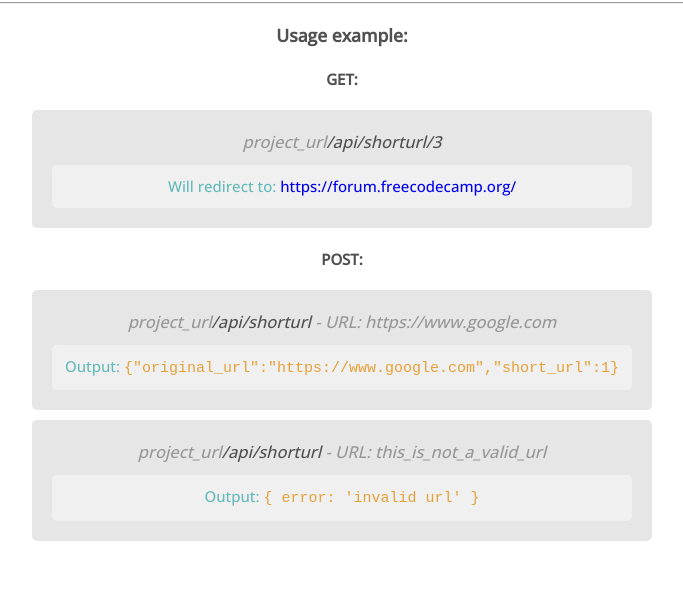
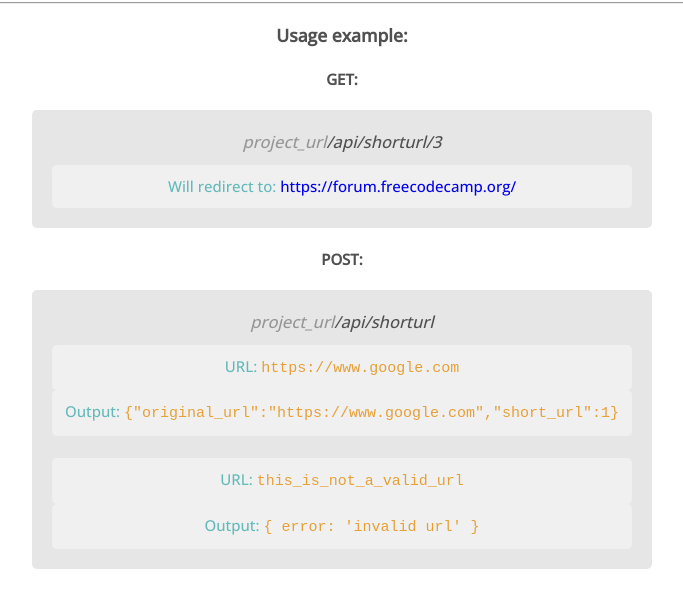
Before and after one commit to iggict/fcc-backend-url-shortener-microservice, a website: page views/index.html in a window 1280 px wide. Shown: the part 83-690 px from the top of the page, without its empty margins (298-981 px from the left). Drawn offline with nearby package versions, Linux system fonts and the light colour scheme; files that its build step writes are made by us from their sources.

Commit message:
index view updated

```diff
--- a/public/style.css
+++ b/public/style.css
@@ -57,18 +57,21 @@ a {
   color: rgb(80, 80, 80);
 }
 
-.output {
+.output,
+.payload {
   background-color: rgb(240, 240, 240);
   border-radius: 5px;
   padding: 10px;
 }
 
-.output p {
+.output p,
+.payload p {
   margin: 0;
   padding: 0;
   color: rgb(100, 185, 185);
 }
 
-.output code {
+.output code,
+.payload code {
   color: rgb(230, 160, 55);
 }
--- a/views/index.html
+++ b/views/index.html
@@ -30,9 +30,12 @@
       </div>
       <h4>POST:</h4>
       <div class="api-example">
-        <div class="end-point">
-          project_url<a href="#">/api/shorturl</a>
-          <span class="post-url"> - URL: https://www.google.com</span>
+        <div class="end-point">project_url<a href="#">/api/shorturl</a></div>
+        <div class="payload">
+          <p>
+            URL:
+            <code>https://www.google.com</code>
+          </p>
         </div>
         <div class="output">
           <p>
@@ -40,11 +43,12 @@
             <code>{"original_url":"https://www.google.com","short_url":1}</code>
           </p>
         </div>
-      </div>
-      <div class="api-example">
-        <div class="end-point">
-          project_url<a href="#">/api/shorturl</a>
-          <span class="post-url"> - URL: this_is_not_a_valid_url</span>
+        <br />
+        <div class="payload">
+          <p>
+            URL:
+            <code>this_is_not_a_valid_url</code>
+          </p>
         </div>
         <div class="output">
           <p>
```
